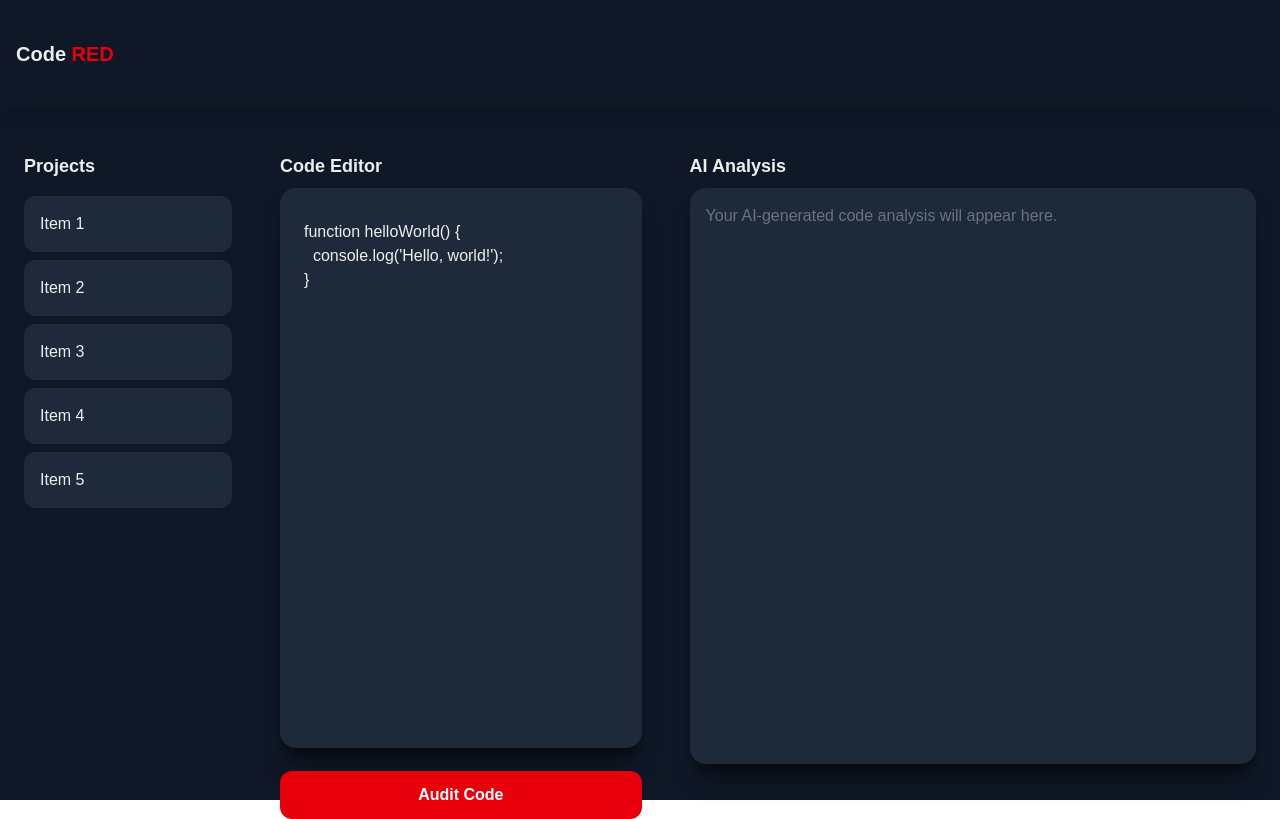
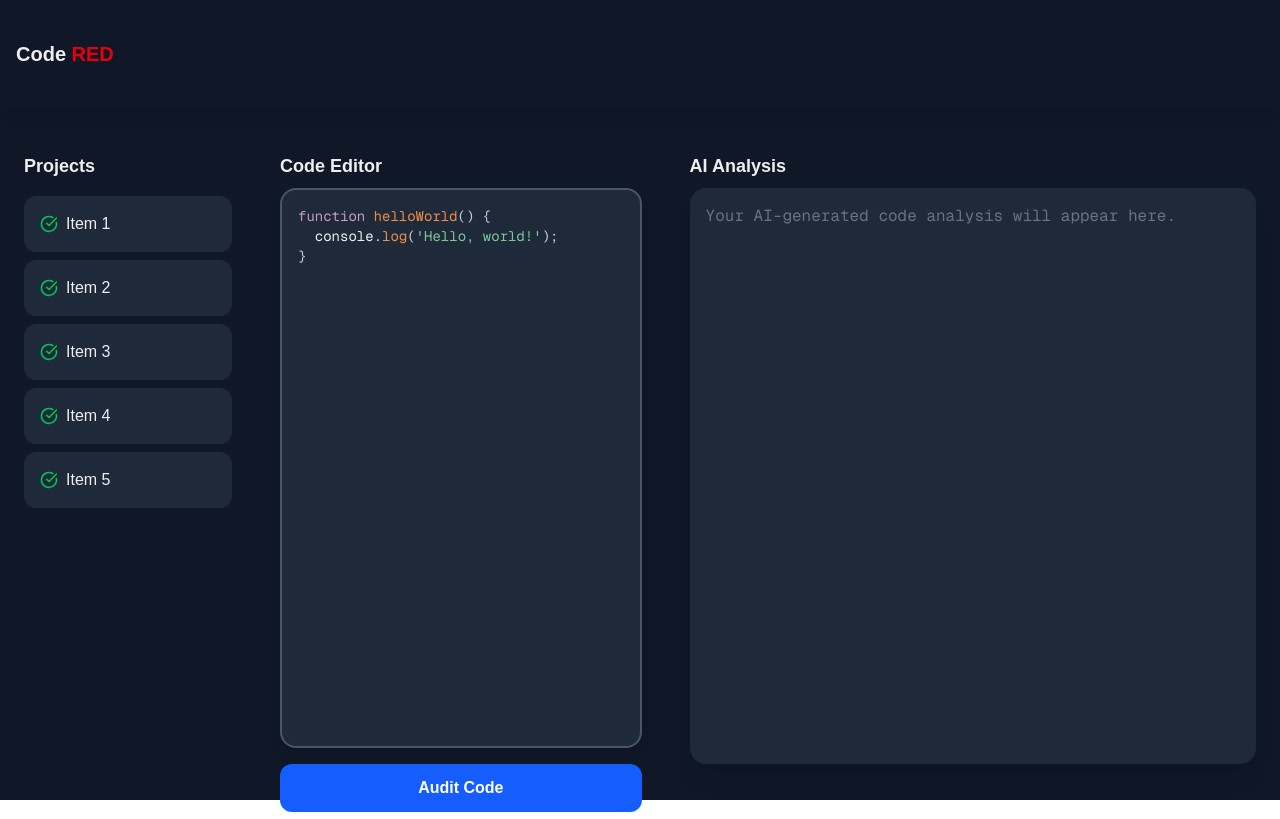
Before and after one commit to judechimaobi/smart-code, a Next.js app: page / in a window 1280 px wide. Built offline with nearby package versions, Linux system fonts and the light colour scheme.

Commit message:
My initial deployed commit

```diff
--- a/src/app/components/playGround.tsx
+++ b/src/app/components/playGround.tsx
@@ -2,16 +2,21 @@
 
 import React, { useState, useEffect } from 'react';
 import Prism from 'prismjs';
+import { highlight, languages } from "prismjs";
 import 'prismjs/themes/prism-tomorrow.css';
 import 'prismjs/components/prism-javascript';
+import { Menu, Loader, CheckCircle, AlertCircle } from 'lucide-react';
+import Editor from "react-simple-code-editor";
+
 
 export default function PlayGround() {
   const [sidebarOpen, setSidebarOpen] = useState(true);
   const [code, setCode] = useState(`function helloWorld() {
   console.log('Hello, world!');
 }`);
-  const [aiResult, setAiResult] = useState('');
-  const [loading, setLoading] = useState(false);
+  const [aiResult, setAiResult] = useState<string>('');
+  const [error, setError] = useState<string>('');
+  const [loading, setLoading] = useState<boolean>(false);
 
   useEffect(() => {
     Prism.highlightAll();
@@ -27,12 +32,21 @@ export default function PlayGround() {
         },
         body: JSON.stringify({ code }),
       });
-      console.log(res);
-
       const data = await res.json();
-      setAiResult(data.result);
-    } catch (error) {
-      setAiResult('❌ Error analyzing code: ' + error);
+      if (res.ok) {
+        setAiResult(data.result);
+        setError('');
+      } else {
+        setError(data.error || 'Failed to fetch audit result');
+        setAiResult('');
+      }
+    } catch (error: unknown) {
+      if (error instanceof Error) {
+        setError(error.message);
+      } else {
+        setError('An unknown error occurred');
+      }
+      setAiResult('');
     } finally {
       setLoading(false);
     }
@@ -42,12 +56,14 @@ export default function PlayGround() {
     <div className="min-h-screen bg-gray-900 text-[#EEEEEE]">
       {/* NavBar */}
       <nav className="hidden md:flex items-center justify-between px-4 py-10 bg-gray-900 shadow-lg shadow-gray z-50 w-full fixed">
-        <div className="text-xl font-bold">Code <span className='text-red-600'>RED</span></div>
+        <div className="text-xl font-bold">
+          Code <span className="text-red-600">RED</span>
+        </div>
         <button
-          className="md:hidden block text-white"
+          className="md:hidden block text-white focus:outline-none"
           onClick={() => setSidebarOpen(!sidebarOpen)}
         >
-          ☰
+          <Menu size={24} />
         </button>
       </nav>
 
@@ -61,11 +77,26 @@ export default function PlayGround() {
         >
           <h2 className="text-lg font-semibold mb-4">Projects</h2>
           <ul className="space-y-2">
-            <li className='px-4 py-4 rounded-xl bg-gray-800 hover:bg-gray-700'>Item 1</li>
-            <li className='px-4 py-4 rounded-xl bg-gray-800 hover:bg-gray-700'>Item 2</li>
-            <li className='px-4 py-4 rounded-xl bg-gray-800 hover:bg-gray-700'>Item 3</li>
-            <li className='px-4 py-4 rounded-xl bg-gray-800 hover:bg-gray-700'>Item 4</li>
-            <li className='px-4 py-4 rounded-xl bg-gray-800 hover:bg-gray-700'>Item 5</li>
+            <li className="px-4 py-4 rounded-xl bg-gray-800 hover:bg-gray-700 flex items-center gap-2 cursor-pointer">
+              <CheckCircle size={18} className="text-green-500" />
+              Item 1
+            </li>
+            <li className="px-4 py-4 rounded-xl bg-gray-800 hover:bg-gray-700 flex items-center gap-2 cursor-pointer">
+              <CheckCircle size={18} className="text-green-500" />
+              Item 2
+            </li>
+            <li className="px-4 py-4 rounded-xl bg-gray-800 hover:bg-gray-700 flex items-center gap-2 cursor-pointer">
+              <CheckCircle size={18} className="text-green-500" />
+              Item 3
+            </li>
+            <li className="px-4 py-4 rounded-xl bg-gray-800 hover:bg-gray-700 flex items-center gap-2 cursor-pointer">
+              <CheckCircle size={18} className="text-green-500" />
+              Item 4
+            </li>
+            <li className="px-4 py-4 rounded-xl bg-gray-800 hover:bg-gray-700 flex items-center gap-2 cursor-pointer">
+              <CheckCircle size={18} className="text-green-500" />
+              Item 5
+            </li>
           </ul>
         </div>
 
@@ -74,31 +105,62 @@ export default function PlayGround() {
           {/* Input Column */}
           <div className="w-full md:w-2/4 lg:w-2/5 bg-gray-900 p-6">
             <h2 className="text-lg font-semibold mb-2">Code Editor</h2>
-            <textarea
-              className="w-full h-[70vh] bg-gray-800 text-[#EEEEEE] px-6 py-8 rounded-2xl resize-none shadow-xl shadow-black/45"
+            {/* <textarea
+              onChange={(e: ChangeEvent<HTMLTextAreaElement>) => setCode(e.target.value)}
+              className="w-full h-[70vh] bg-gray-800 text-[#EEEEEE] px-6 py-8 rounded-2xl resize-none shadow-lg font-mono border-2 border-gray-600 focus:border-blue-500 focus:outline-none focus:ring-4 focus:ring-blue-500/50 text-sm"
               value={code}
-              onChange={(e) => setCode(e.target.value)}
+              placeholder="Paste your code here..."
+            /> */}
+            <Editor
+              value={code}
+              onValueChange={setCode}
+              highlight={(code) => highlight(code, languages.javascript, "javascript")}
+              padding={16}
+              className="w-full h-[70vh] bg-gray-800 text-[#EEEEEE] font-mono text-sm rounded-2xl border-2 border-gray-600 shadow-lg focus-within:border-blue-500 focus-within:ring-4 focus-within:ring-blue-500/50"
+              style={{
+                whiteSpace: "pre-wrap",
+                outline: "none",
+                overflow: "auto",
+              }}
               placeholder="Paste your code here..."
             />
+            {/* <pre className="mt-4 p-4 bg-gray-800 text-[#EEEEEE] rounded-2xl overflow-auto shadow-xl shadow-black/45">
+              <code className="language-javascript">{code}</code>
+            </pre> */}
             <button
-              className="mt-4 w-full py-3 px-4 bg-red-600 hover:bg-red-700 text-white rounded-xl font-semibold"
+              className="mt-4 w-full py-3 px-4 bg-blue-600 hover:bg-blue-700 text-white rounded-xl font-semibold cursor-pointer flex items-center justify-center gap-2"
               onClick={handleAudit}
               disabled={loading}
             >
-              {loading ? 'Analyzing...' : 'Audit Code'}
+              {loading ? (
+                <>
+                  <Loader size={18} className="animate-spin" />
+                  Analyzing...
+                </>
+              ) : (
+                'Audit Code'
+              )}
             </button>
           </div>
 
           {/* AI Response Column */}
           <div className="w-full md:w-2/4 lg:w-3/5 bg-gray-900 p-6">
             <h2 className="text-lg font-semibold mb-2">AI Analysis</h2>
-            <div className="bg-gray-800 p-4 rounded-2xl h-full shadow-xl shadow-black/45 overflow-auto whitespace-pre-wrap">
+            <div className="bg-gray-800 p-4 rounded-2xl h-full shadow-xl overflow-auto whitespace-pre-wrap">
               {loading ? (
-                <p className="text-gray-400">⏳ Running GPT-4 Audit...</p>
+                <p className="text-gray-400 flex items-center gap-2">
+                  <Loader size={18} className="animate-spin" />
+                  Running GPT-3.5 Audit...
+                </p>
+              ) : error ? (
+                <p className="text-red-600 flex items-center gap-2">
+                  <AlertCircle size={18} />
+                  {error}
+                </p>
               ) : aiResult ? (
                 <p>{aiResult}</p>
               ) : (
-                <p className="text-gray-500">Your AI-generated code analysis will appear here.</p>
+                <p className="text-gray-500 font-mono">Your AI-generated code analysis will appear here.</p>
               )}
             </div>
           </div>
@@ -125,101 +187,3 @@ export default function PlayGround() {
     </div>
   );
 }
-
-
-
-
-
-// 'use client';
-
-// import React, { useState, useEffect } from 'react';
-// import Prism from 'prismjs';
-// import 'prismjs/themes/prism-tomorrow.css';
-// import 'prismjs/components/prism-javascript';
-
-// export default function PlayGround() {
-//   const [sidebarOpen, setSidebarOpen] = useState(true);
-//   const [code, setCode] = useState(`function helloWorld() {
-//   console.log('Hello, world!');
-// }`);
-
-//   useEffect(() => {
-//     Prism.highlightAll();
-//   }, [code]);
-
-//   return (
-//     <div className="min-h-screen bg-gray-900 text-[#EEEEEE]">
-//       {/* NavBar */}
-//       <nav className="hidden md:flex items-center justify-between px-4 py-10 bg-gray-900 shadow-lg shadow-gray z-50 w-full fixed">
-//         <div className="text-xl font-bold">Code <span className='text-red-600'>RED</span></div>
-//         <button
-//           className="md:hidden block text-white"
-//           onClick={() => setSidebarOpen(!sidebarOpen)}
-//         >
-//           ☰
-//         </button>
-//       </nav>
-
-//       {/* Main Layout */}
-//       <div className="flex flex-col md:flex-row h-[calc(100vh-3rem)] pt-32">
-//         {/* Sidebar */}
-//         <div
-//           className={`bg-gray-900 p-6 transition-all duration-300 md:block ${
-//             sidebarOpen ? 'block w-full md:w-1/5' : 'hidden'
-//           }`}
-//         >
-//           <h2 className="text-lg font-semibold mb-4">Projects</h2>
-//           <ul className="space-y-2">
-//             <li className='px-4 py-4 rounded-xl bg-gray-800 hover:bg-gray-700'>Item 1</li>
-//             <li className='px-4 py-4 rounded-xl bg-gray-800 hover:bg-gray-700'>Item 2</li>
-//             <li className='px-4 py-4 rounded-xl bg-gray-800 hover:bg-gray-700'>Item 3</li>
-//             <li className='px-4 py-4 rounded-xl bg-gray-800 hover:bg-gray-700'>Item 4</li>
-//             <li className='px-4 py-4 rounded-xl bg-gray-800 hover:bg-gray-700'>Item 5</li>
-//           </ul>
-//         </div>
-
-//         {/* Content Section */}
-//         <div className="flex flex-1 flex-col md:flex-row">
-//           {/* Input Column */}
-//           <div className="w-full md:w-2/4 lg:w-2/5 bg-gray-900 p-6">
-//             <h2 className="text-lg font-semibold mb-2">Code Editor</h2>
-//             <textarea
-//               className="w-full h-full bg-gray-800 text-[#EEEEEE] px-6 py-8 rounded-2xl resize-none shadow-xl shadow-black/45"
-//               value={code}
-//               onChange={(e) => setCode(e.target.value)}
-//               placeholder="Paste your code here..."
-//             />
-//           </div>
-
-//           {/* AI Response Column */}
-//           <div className="w-full md:w-2/4 lg:w-3/5 bg-gray-900 p-6">
-//             <h2 className="text-lg font-semibold mb-2">AI Analysis</h2>
-//             <div className="bg-gray-800 p-4 rounded-2xl h-full shadow-xl shadow-black/45 overflow-auto">
-//               <pre className={"rounded-2xl language-javascript"} tabIndex={0}>
-//                 <code className="language-javascript">{code || <p>Your AI-generated code analysis will appear here.</p>}</code>
-//               </pre>
-//             </div>
-//           </div>
-//         </div>
-//       </div>
-
-//       {/* Responsive Mobile Layout Adjustment */}
-//       <style jsx>{`
-//         @media (max-width: 767px) {
-//           .flex-col.md\:flex-row > div {
-//             flex-direction: column-reverse;
-//           }
-//           .md\:w-2\/4 {
-//             width: 100% !important;
-//           }
-//           .lg\:w-2\/5, .lg\:w-3\/5 {
-//             width: 100% !important;
-//           }
-//           textarea {
-//             height: 30vh;
-//           }
-//         }
-//       `}</style>
-//     </div>
-//   );
-// }
--- a/src/app/components/walletProvider.tsx
+++ b/src/app/components/walletProvider.tsx
@@ -10,10 +10,14 @@ import {
   SolflareWalletAdapter
 } from "@solana/wallet-adapter-wallets";
 import { WalletModalProvider } from "@solana/wallet-adapter-react-ui";
-// require("@solana/wallet-adapter-react-ui/styles.css");
+// Removed unused commented-out import to satisfy ESLint rules
 import "@solana/wallet-adapter-react-ui/styles.css";
 
-export const SolanaWalletProvider: FC<{ children: ReactNode }> = ({ children }) => {
+interface SolanaWalletProviderProps {
+  children: ReactNode;
+}
+
+export const SolanaWalletProvider: FC<SolanaWalletProviderProps> = ({ children }) => {
   const endpoint = "https://api.mainnet-beta.solana.com"; // Use devnet for testing
   const wallets = useMemo(() => [new PhantomWalletAdapter(), new SolflareWalletAdapter()], []);
 
```
Also changed, not shown: package.json (+5 -2 lines), src/app/api/audit/route.ts (+7 -7 lines), 1 other file (tests, documents, lock files or other folders).
